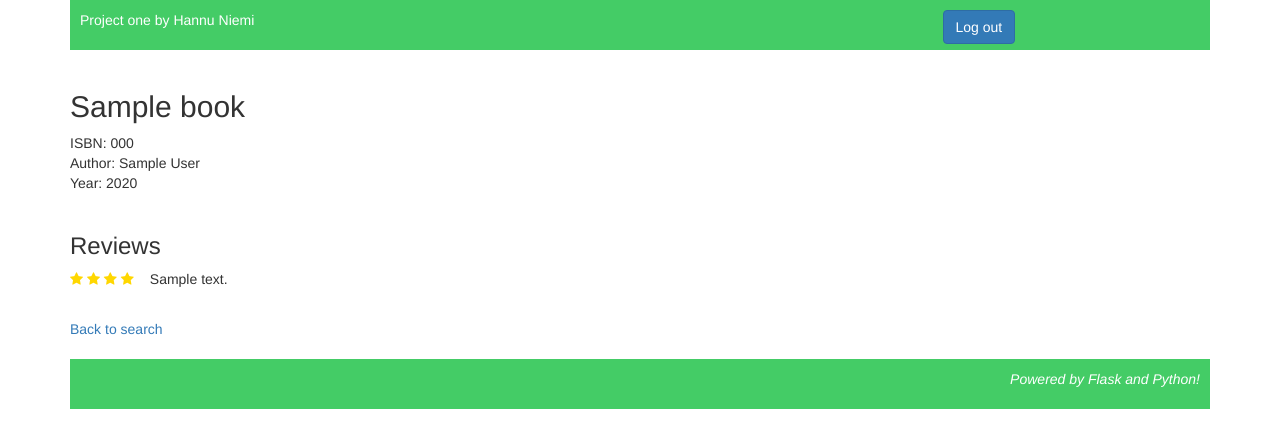
After one commit to hnpilot/edx-project1, a Flask app: template templates/details.html in a window 1280 px wide. The commit adds this page. Shown: the top 448 px of the page. Run offline with Flask 2, Linux system fonts and the light colour scheme; the template is opened without the code that fills it: most values are stand-ins (such as "Sample title", 1, 10 or a date in 2020); some libraries are stand-ins or nearby versions.

Commit message:
Added support for reviews

```diff
--- a/application.py
+++ b/application.py
@@ -82,3 +82,29 @@ def search():
     books=db.execute("SELECT * FROM books WHERE isbn LIKE :search_for OR name LIKE :search_for OR author LIKE :search_for",
         {"search_for": "%" + search_for + "%"}).fetchall()
     return render_template("logged.html",user=session.get('user'),books=books)
+
+@app.route("/details/<int:book_id>")
+def details(book_id):
+    if session.get('user') == None:
+        return redirect(url_for("index"))
+    user=session.get('user').user_id
+    book=db.execute("SELECT * FROM books WHERE book_id=:book_id",
+        {"book_id": book_id}).fetchone()
+    reviews=db.execute("SELECT * FROM reviews WHERE book=:book_id",
+        {"book_id": book_id}).fetchall()
+    reviewed=db.execute("SELECT COUNT(*) FROM reviews WHERE book=:book_id AND userid=:user",
+        {"book_id": book_id,"user": user}).fetchone()
+    return render_template("details.html",book=book,reviews=reviews,reviewed=reviewed[0])
+
+@app.route("/add_review",methods=["POST"])
+def add_review():
+    if session.get('user') == None:
+        return redirect(url_for("index"))
+    review=request.form.get("review")
+    rating=request.form.get("rating")
+    user_id=request.form.get("user_id")
+    book=request.form.get("book_id")
+    db.execute("INSERT INTO reviews (book,userid,rating,review) VALUES(:book, :user_id, :rating, :review)",
+        {"book": book, "user_id": user_id, "rating": rating, "review": review})
+    db.commit()
+    return redirect(url_for("details",book_id=book))
--- /dev/null
+++ b/templates/details.html
@@ -0,0 +1,51 @@
+{% extends 'layout.html' %}
+{% block title %}
+  Book details: {{ book.name }}
+{% endblock %}
+
+{% block content %}
+  <h2>{{ book.name }}</h2>
+  ISBN: {{ book.isbn }}<br>
+  Author: {{ book.author }}<br>
+  Year: {{ book.year }}<br>
+  <p>&nbsp;</p>
+  <h3>Reviews</h3>
+  <table width=70%>
+  {% for review in reviews %}
+    <tr><td width="10%">
+      {% for i in range(review.rating) %}
+        <i class="fa fa-star" style="color: gold;" aria-hidden="true"></i>
+      {% endfor %}
+    </td><td>{{ review.review }}</td></tr>
+  {% else %}
+    <tr><td><p>No reviews so far. Be first to review!</p></td></tr>
+  {% endfor %}
+</table>
+  {% if reviewed == 0 %}
+  <h3>Make a review!</h3>
+
+  <form action="{{ url_for("add_review") }}" method="post">
+    <input type="hidden" name="user_id" value="{{ session.user.user_id }}">
+    <input type="hidden" name="book_id" value="{{ book.book_id }}">
+    <div>
+    <b>Your rating:</b><br>
+    {% for i in range(1,6) %}
+      <div class="radio-inline">
+        <label class="radio-inline"><input type="radio" name="rating" value="{{ i }}">{{ i }}</label>
+      </div>
+    {% endfor %}
+    </div>
+    <div>
+    <b>Your review:</b><br>
+    <textarea name="review" rows="5" cols="50"></textarea>
+    </div>
+    <button class="btn btn-primary">Save review</button>
+  </form>
+  {% endif %}
+  <p>&nbsp;</p>
+  <a href="{{ url_for("logged") }}">Back to search</a>
+{% endblock %}
+
+{% block ops %}
+<a href="{{ url_for("logout")}}" class="btn btn-primary">Log out</a>
+{% endblock %}
--- a/templates/layout.html
+++ b/templates/layout.html
@@ -6,7 +6,8 @@
   <meta http-equiv="X-UA-Compatible" content="ie=edge">
   <title>{% block title %}{% endblock %}</title>
   <link rel="stylesheet" href="https://maxcdn.bootstrapcdn.com/bootstrap/3.3.7/css/bootstrap.min.css">
-  <link rel="stylesheet" href="static/project1.css">
+  <link rel="stylesheet" href="https://stackpath.bootstrapcdn.com/font-awesome/4.7.0/css/font-awesome.min.css">
+  <link rel="stylesheet" href="/static/project1.css">
   <script src="https://ajax.googleapis.com/ajax/libs/jquery/3.3.1/jquery.min.js"></script>
   <script src="https://maxcdn.bootstrapcdn.com/bootstrap/3.3.7/js/bootstrap.min.js"></script>
 </head>
--- a/templates/logged.html
+++ b/templates/logged.html
@@ -16,7 +16,7 @@
   </form>
   <table width="60%">
   {% for book in books %}
-    <tr><td>{{ book.isbn }}</td><td>{{ book.name }}</td><td>{{ book.author }}</td><td>{{ book.year }}</td></tr>
+    <tr><td>{{ book.isbn }}</td><td>{{ book.name }}</td><td>{{ book.author }}</td><td>{{ book.year }}</td><td><a href="{{ url_for("details",book_id= book.book_id) }}">Details</a></td></tr>
   {% endfor %}
   </table>
 {% endblock %}
```
